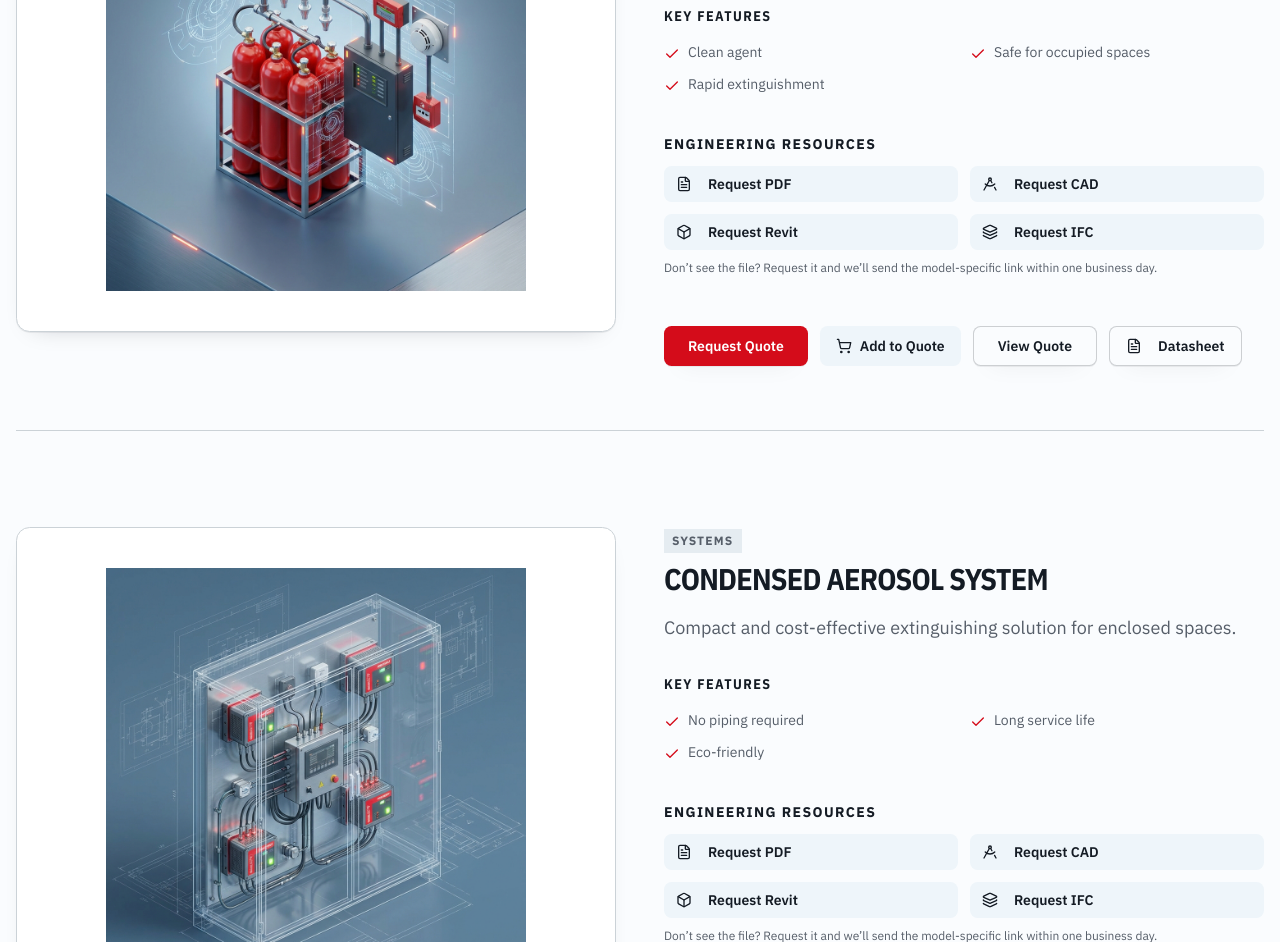
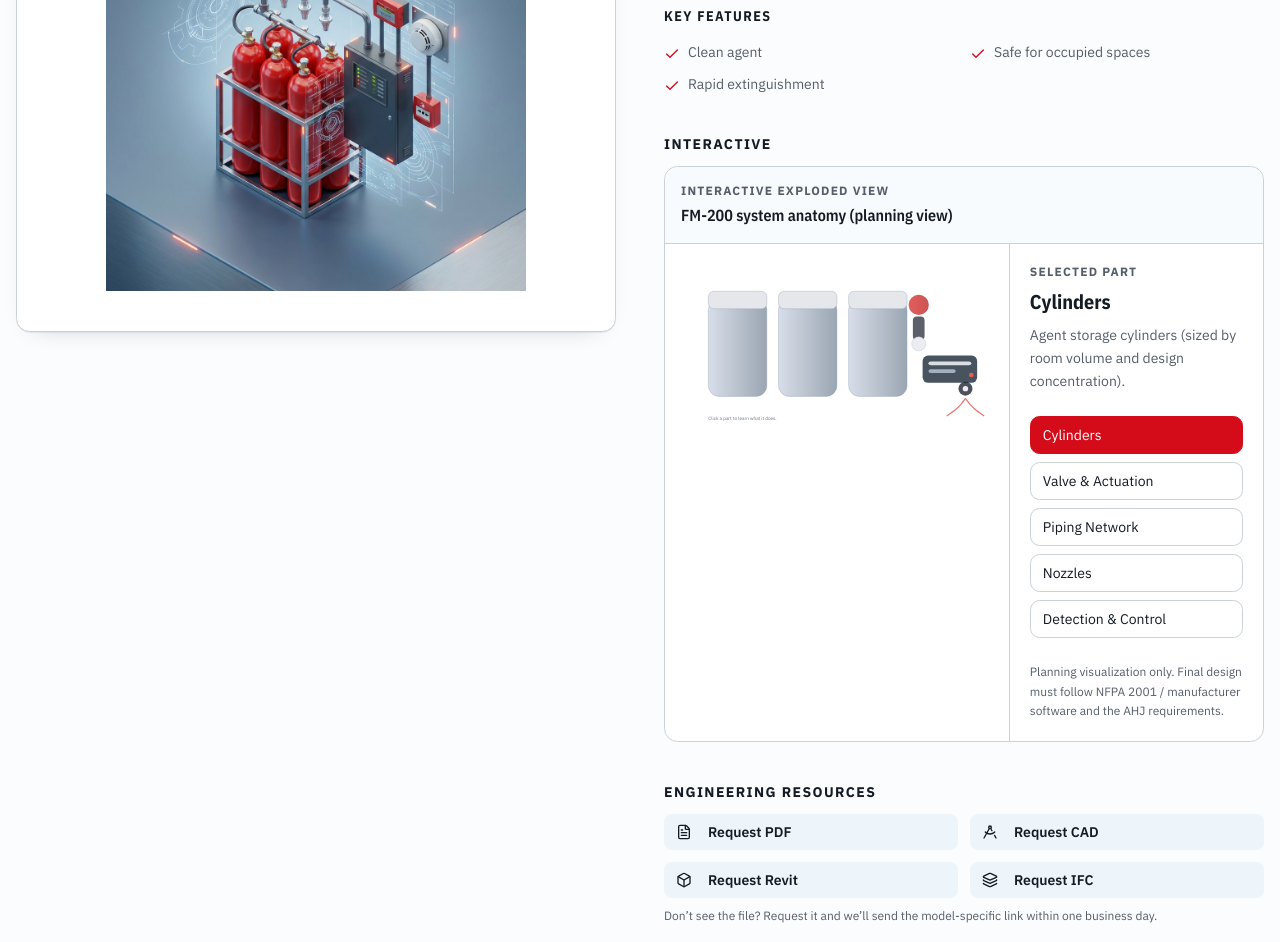
Before and after one commit to adawaty/Meteory27feb, a React (Vite) app: page /products in a window 1280 px wide. Shown: the part 10240-11182 px from the top of the page. Built offline with nearby package versions, Linux system fonts and the light colour scheme.

Commit message:
Add interactive exploded view for FM-200 system

```diff
--- /dev/null
+++ b/src/components/ExplodedFm200.tsx
@@ -0,0 +1,184 @@
+import { useState } from "react";
+import { useLanguage } from "@/contexts/LanguageContext";
+import { cn } from "@/lib/utils";
+
+const PARTS = [
+  {
+    id: "cylinders",
+    labelEn: "Cylinders",
+    labelAr: "الأسطوانات",
+    descEn: "Agent storage cylinders (sized by room volume and design concentration).",
+    descAr: "أسطوانات تخزين العامل (تُحدد حسب حجم الغرفة وتركيز التصميم).",
+  },
+  {
+    id: "valve",
+    labelEn: "Valve & Actuation",
+    labelAr: "الصمام والتشغيل",
+    descEn: "Release valve, pressure gauge, and actuation hardware.",
+    descAr: "صمام التفريغ والعدادات ووحدة التشغيل.",
+  },
+  {
+    id: "piping",
+    labelEn: "Piping Network",
+    labelAr: "شبكة المواسير",
+    descEn: "Engineered piping sized by flow and nozzle layout.",
+    descAr: "شبكة مواسير هندسية حسب التصرف وتوزيع الفوهات.",
+  },
+  {
+    id: "nozzles",
+    labelEn: "Nozzles",
+    labelAr: "الفوهات",
+    descEn: "Discharge nozzles placed to achieve uniform concentration.",
+    descAr: "فوهات تفريغ تُوزّع لتحقيق تركيز منتظم.",
+  },
+  {
+    id: "detection",
+    labelEn: "Detection & Control",
+    labelAr: "الكشف والتحكم",
+    descEn: "Detectors, panel, and release logic (with safety delays).",
+    descAr: "حساسات ولوحة إنذار ومنطق تشغيل (مع تأخير أمان).",
+  },
+];
+
+export default function ExplodedFm200() {
+  const { language } = useLanguage();
+  const [active, setActive] = useState<string>("cylinders");
+
+  const t = (en: string, ar: string) => (language === "ar" ? ar : en);
+  const current = PARTS.find((p) => p.id === active) || PARTS[0];
+
+  return (
+    <div className="rounded-xl border border-border bg-white overflow-hidden">
+      <div className="p-4 border-b border-border bg-secondary/40">
+        <div className="text-xs font-bold uppercase tracking-widest text-muted-foreground">
+          {t("Interactive exploded view", "عرض تفكيكي تفاعلي")}
+        </div>
+        <div className="mt-1 font-heading font-semibold text-foreground">
+          {t("FM-200 system anatomy (planning view)", "مكونات نظام FM-200 (عرض تخطيطي)")}
+        </div>
+      </div>
+
+      <div className="grid lg:grid-cols-[1.15fr_0.85fr]">
+        {/* SVG side */}
+        <div className="p-5">
+          <svg
+            viewBox="0 0 780 420"
+            className="w-full h-auto"
+            role="img"
+            aria-label={t("FM-200 system exploded diagram", "مخطط تفكيكي لنظام FM-200")}
+          >
+            <defs>
+              <linearGradient id="metal" x1="0" x2="1">
+                <stop offset="0" stopColor="#d8dee9" />
+                <stop offset="1" stopColor="#9aa6b2" />
+              </linearGradient>
+              <linearGradient id="pipe" x1="0" x2="1">
+                <stop offset="0" stopColor="#0b1a2b" />
+                <stop offset="1" stopColor="#1d3a57" />
+              </linearGradient>
+              <linearGradient id="accent" x1="0" x2="1">
+                <stop offset="0" stopColor="#dc2626" />
+                <stop offset="1" stopColor="#b91c1c" />
+              </linearGradient>
+            </defs>
+
+            {/* cylinders */}
+            <g
+              className={cn("cursor-pointer", active === "cylinders" && "opacity-100", active !== "cylinders" && "opacity-75 hover:opacity-95")}
+              onClick={() => setActive("cylinders")}
+            >
+              <rect x="60" y="90" width="150" height="250" rx="28" fill="url(#metal)" stroke="#94a3b8" />
+              <rect x="240" y="90" width="150" height="250" rx="28" fill="url(#metal)" stroke="#94a3b8" />
+              <rect x="420" y="90" width="150" height="250" rx="28" fill="url(#metal)" stroke="#94a3b8" />
+              <rect x="60" y="70" width="150" height="45" rx="14" fill="#e5e7eb" stroke="#94a3b8" />
+              <rect x="240" y="70" width="150" height="45" rx="14" fill="#e5e7eb" stroke="#94a3b8" />
+              <rect x="420" y="70" width="150" height="45" rx="14" fill="#e5e7eb" stroke="#94a3b8" />
+            </g>
+
+            {/* valve/actuation */}
+            <g
+              className={cn("cursor-pointer", active === "valve" && "opacity-100", active !== "valve" && "opacity-75 hover:opacity-95")}
+              onClick={() => setActive("valve")}
+            >
+              <circle cx="600" cy="105" r="26" fill="url(#accent)" />
+              <rect x="585" y="135" width="30" height="60" rx="10" fill="#111827" opacity="0.92" />
+              <circle cx="600" cy="205" r="18" fill="#e5e7eb" stroke="#94a3b8" />
+            </g>
+
+            {/* piping */}
+            <g
+              className={cn("cursor-pointer", active === "piping" && "opacity-100", active !== "piping" && "opacity-75 hover:opacity-95")}
+              onClick={() => setActive("piping")}
+            >
+              <path d="M110 60 H600" stroke="url(#pipe)" strokeWidth="16" strokeLinecap="round" />
+              <path d="M600 60 V320" stroke="url(#pipe)" strokeWidth="16" strokeLinecap="round" />
+              <path d="M600 320 H700" stroke="url(#pipe)" strokeWidth="16" strokeLinecap="round" />
+            </g>
+
+            {/* nozzles */}
+            <g
+              className={cn("cursor-pointer", active === "nozzles" && "opacity-100", active !== "nozzles" && "opacity-75 hover:opacity-95")}
+              onClick={() => setActive("nozzles")}
+            >
+              <circle cx="720" cy="320" r="18" fill="#111827" />
+              <circle cx="720" cy="320" r="7" fill="#e5e7eb" />
+              <path d="M720 345 C705 368 690 378 672 390" stroke="#dc2626" strokeWidth="3" fill="none" opacity="0.85" />
+              <path d="M720 345 C735 368 750 378 768 390" stroke="#dc2626" strokeWidth="3" fill="none" opacity="0.85" />
+            </g>
+
+            {/* detection/control */}
+            <g
+              className={cn("cursor-pointer", active === "detection" && "opacity-100", active !== "detection" && "opacity-75 hover:opacity-95")}
+              onClick={() => setActive("detection")}
+            >
+              <rect x="610" y="235" width="140" height="70" rx="14" fill="#0b1a2b" />
+              <rect x="625" y="250" width="110" height="10" rx="6" fill="#e5e7eb" opacity="0.9" />
+              <rect x="625" y="270" width="70" height="10" rx="6" fill="#94a3b8" opacity="0.9" />
+              <circle cx="735" cy="285" r="6" fill="#dc2626" />
+            </g>
+
+            {/* legend anchors */}
+            <text x="60" y="400" fontSize="12" fill="#64748b">
+              {t("Click a part to learn what it does.", "اضغط على أي جزء لمعرفة وظيفته.")}
+            </text>
+          </svg>
+        </div>
+
+        {/* text side */}
+        <div className="p-5 border-t lg:border-t-0 lg:border-l border-border">
+          <div className="text-xs font-bold uppercase tracking-widest text-muted-foreground">
+            {t("Selected part", "الجزء المحدد")}
+          </div>
+          <div className="mt-2 text-xl font-heading font-bold text-foreground">
+            {t(current.labelEn, current.labelAr)}
+          </div>
+          <div className="mt-2 text-sm text-muted-foreground leading-relaxed">
+            {t(current.descEn, current.descAr)}
+          </div>
+
+          <div className="mt-6 grid gap-2">
+            {PARTS.map((p) => (
+              <button
+                key={p.id}
+                onClick={() => setActive(p.id)}
+                className={cn(
+                  "text-left rounded-lg border border-border px-3 py-2 text-sm",
+                  p.id === active ? "bg-primary text-primary-foreground border-primary" : "bg-white hover:bg-secondary"
+                )}
+              >
+                {t(p.labelEn, p.labelAr)}
+              </button>
+            ))}
+          </div>
+
+          <div className="mt-6 text-xs text-muted-foreground leading-relaxed">
+            {t(
+              "Planning visualization only. Final design must follow NFPA 2001 / manufacturer software and the AHJ requirements.",
+              "عرض توضيحي للتخطيط فقط. التصميم النهائي يجب أن يتبع NFPA 2001 وبرامج الشركة المصنعة ومتطلبات الجهة المختصة."
+            )}
+          </div>
+        </div>
+      </div>
+    </div>
+  );
+}
--- a/src/pages/Products.tsx
+++ b/src/pages/Products.tsx
@@ -1,5 +1,6 @@
 import { Button } from "@/components/ui/button";
 import { products } from "@/data/products";
+import ExplodedFm200 from "@/components/ExplodedFm200";
 import { Link } from "wouter";
 import { useState } from "react";
 import { motion } from "framer-motion";
@@ -204,6 +205,16 @@
                   </div>
                 )}
 
+                {/* Interactive exploded view for complex systems */}
+                {product.id === "system-fm200" && (
+                  <div className="pt-2">
+                    <div className="text-sm font-bold uppercase tracking-widest text-foreground mb-3">
+                      {language === "ar" ? "عرض تفاعلي" : "Interactive"}
+                    </div>
+                    <ExplodedFm200 />
+                  </div>
+                )}
+
                 {/* Engineering resources */}
                 <div className="pt-2">
                   <div className="text-sm font-bold uppercase tracking-widest text-foreground mb-3">
```
